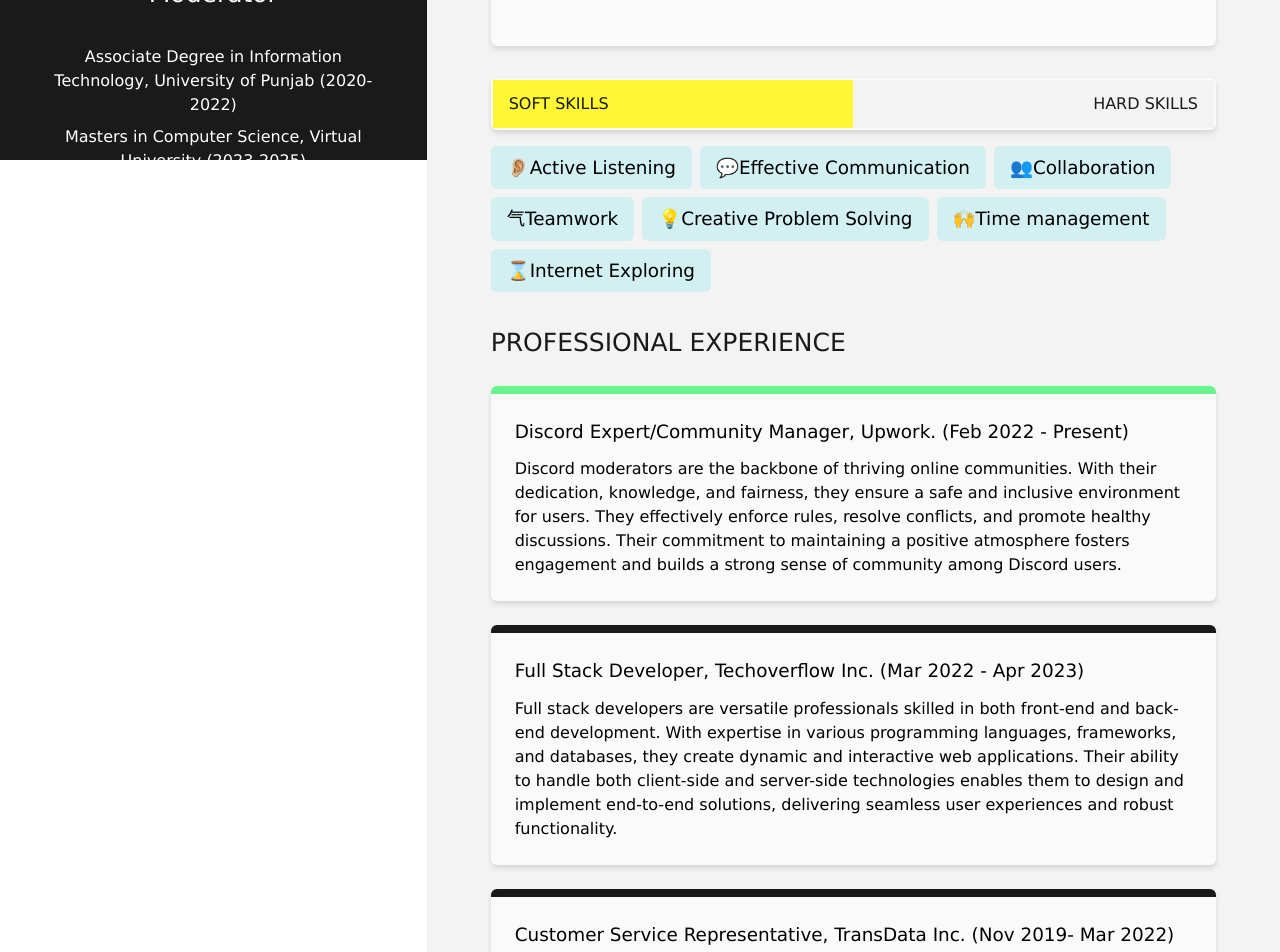
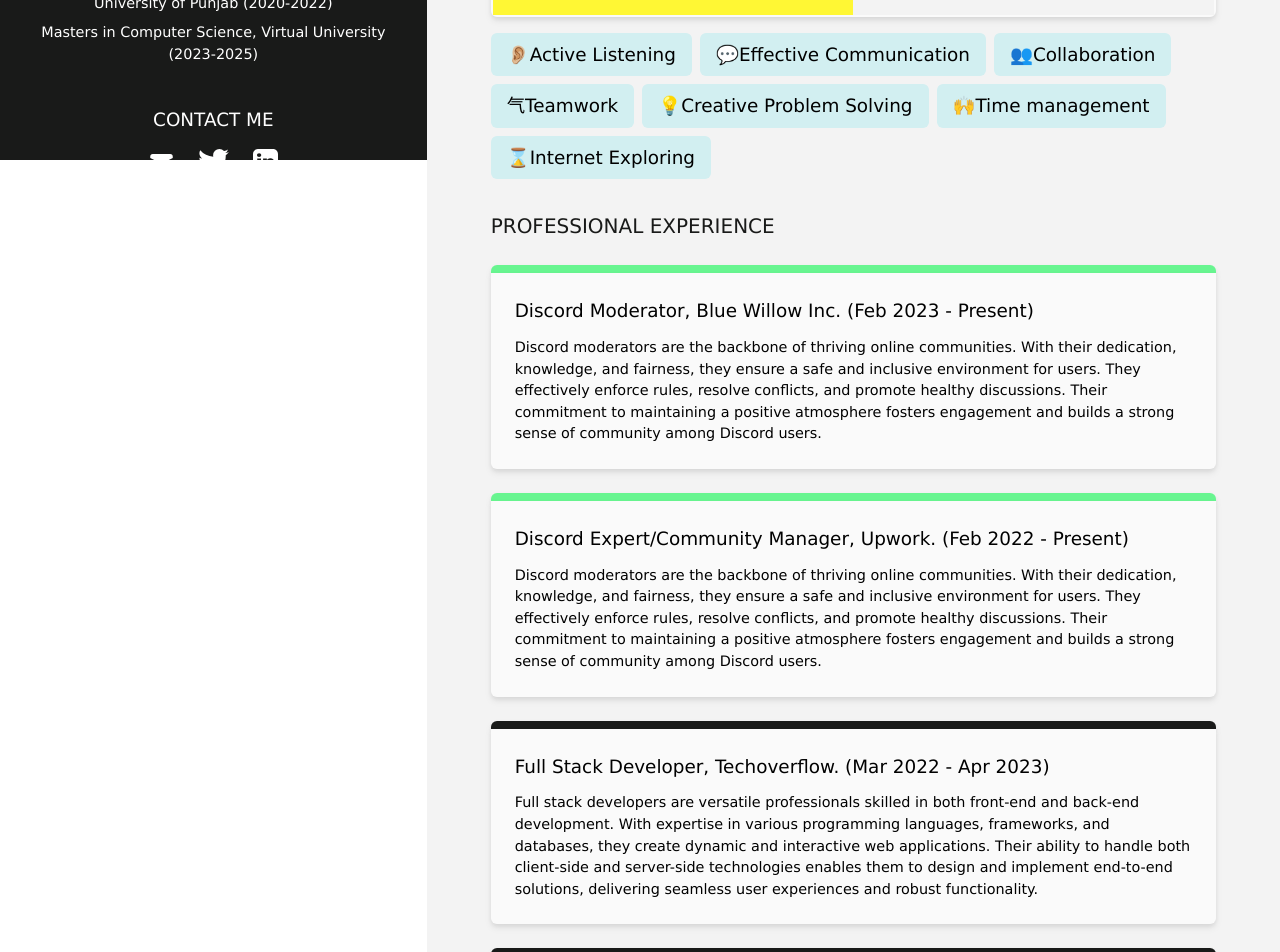
Before and after one commit to mnadeemdevx/resume, a Next.js app: page / in a window 1280 px wide. Shown: the part 640-1592 px from the top of the page. Built offline with nearby package versions, Linux system fonts and the light colour scheme.

Commit message:
modify resume

```diff
--- a/src/app/components/Sidebar.jsx
+++ b/src/app/components/Sidebar.jsx
@@ -1,18 +1,17 @@
 import React from 'react';
 import Image from 'next/image';
-import { Envelope, Twitter, Linkedin, Medium } from '../../icons/';
+import { Envelope, Twitter, Linkedin } from '../../icons/';
 
 const Sidebar = ({ data }) => {
     const { name, role, education, contactLinks } = data;
     return (
-        <div className="bg-black flex flex-col h-auto content-between w-full sm:h-screen sm:justify-around sm:w-1/3 sm:fixed">
+        <div className="bg-black flex flex-col h-auto content-between w-full lg:h-screen lg:justify-around lg:w-1/3 lg:fixed">
             <div className="text-white flex flex-col items-center p-10">
                 <Image
                     priority
                     width={300}
                     height={300}
                     className="rounded-full h-full mb-6"
-                    // src="/images/julian-wan-WNoLnJo7tS8-unsplash.jpg"
                     src="/images/cv.jpeg"
                     alt="julian-wan-WNoLnJo7tS8-unsplash.jpg"
                     aria-label="julian-wan-WNoLnJo7tS8-unsplash.jpg"
--- a/src/app/layout.js
+++ b/src/app/layout.js
@@ -10,9 +10,9 @@ export const metadata = {
 export default function RootLayout({ children }) {
     return (
         <html lang="en">
-            <body className="flex flex-col sm:flex-row">
+            <body className="flex flex-col lg:flex-row">
                 <Sidebar data={personalData} />
-                <main className="grow-full p-8 sm:p-16 basis-2/3 ml-auto w-full bg-grey">
+                <main className="grow-full p-8 lg:p-16 basis-2/3 ml-auto w-full bg-grey">
                     {children}
                 </main>
             </body>
--- a/src/app/page.jsx
+++ b/src/app/page.jsx
@@ -9,7 +9,6 @@ const page = () => {
         <div className="">
             <AboutMe data={aboutMe} />
             <ProfessionalExp data={professionalData} />
-            {/* <ProfessionalSkills /> */}
         </div>
     );
 };
--- a/src/data/page-data.jsx
+++ b/src/data/page-data.jsx
@@ -6,7 +6,7 @@ export const personalData = {
         'Masters in Computer Science, Virtual University (2023-2025)',
     ],
     contactLinks: [
-        'mailto:emailto:muhammadnadeem.1596@gmail.com',
+        'mailto:muhammadnadeem.1596@gmail.com',
         'https://twitter.com/iamnadii10',
         'https://www.linkedin.com/in/mn-frontend-developer-reactjs/',
     ],
@@ -52,19 +52,25 @@ export const professionalData = {
     title: 'Professional Experience',
     experiences: [
         {
+            role: 'Discord Moderator, Blue Willow Inc. (Feb 2023 - Present)',
+            description:
+                'Discord moderators are the backbone of thriving online communities. With their dedication, knowledge, and fairness, they ensure a safe and inclusive environment for users. They effectively enforce rules, resolve conflicts, and promote healthy discussions. Their commitment to maintaining a positive atmosphere fosters engagement and builds a strong sense of community among Discord users.',
+            current: true,
+        },
+        {
             role: 'Discord Expert/Community Manager, Upwork. (Feb 2022 - Present)',
             description:
                 'Discord moderators are the backbone of thriving online communities. With their dedication, knowledge, and fairness, they ensure a safe and inclusive environment for users. They effectively enforce rules, resolve conflicts, and promote healthy discussions. Their commitment to maintaining a positive atmosphere fosters engagement and builds a strong sense of community among Discord users.',
             current: true,
         },
         {
-            role: 'Full Stack Developer, Techoverflow Inc. (Mar 2022 - Apr 2023)',
+            role: 'Full Stack Developer, Techoverflow. (Mar 2022 - Apr 2023)',
             description:
                 'Full stack developers are versatile professionals skilled in both front-end and back-end development. With expertise in various programming languages, frameworks, and databases, they create dynamic and interactive web applications. Their ability to handle both client-side and server-side technologies enables them to design and implement end-to-end solutions, delivering seamless user experiences and robust functionality.',
             current: false,
         },
         {
-            role: 'Customer Service Representative, TransData Inc. (Nov 2019- Mar 2022)',
+            role: 'Customer Service Representative, TransData. (Nov 2019- Mar 2022)',
             description:
                 'Customer service representatives are the front line of any business, providing support and assistance to customers. With their excellent communication skills, patience, and problem-solving abilities, they ensure customer satisfaction by addressing inquiries, resolving issues, and providing product or service information. Their friendly and professional demeanor creates positive interactions, leaving customers with a favorable impression of the company.',
             current: false,
--- a/src/styles/globals.css
+++ b/src/styles/globals.css
@@ -4,10 +4,10 @@
 
 @layer base {
     h1 {
-        @apply text-yellow text-4xl sm:text-6xl;
+        @apply text-yellow text-4xl sm:text-4xl;
     }
     h2 {
-        @apply text-2xl;
+        @apply text-xl;
     }
     h3 {
         @apply text-lg;
@@ -16,7 +16,7 @@
         @apply text-base;
     }
     p {
-        @apply text-base;
+        @apply text-[0.9rem];
     }
     h1,
     h2,
```
